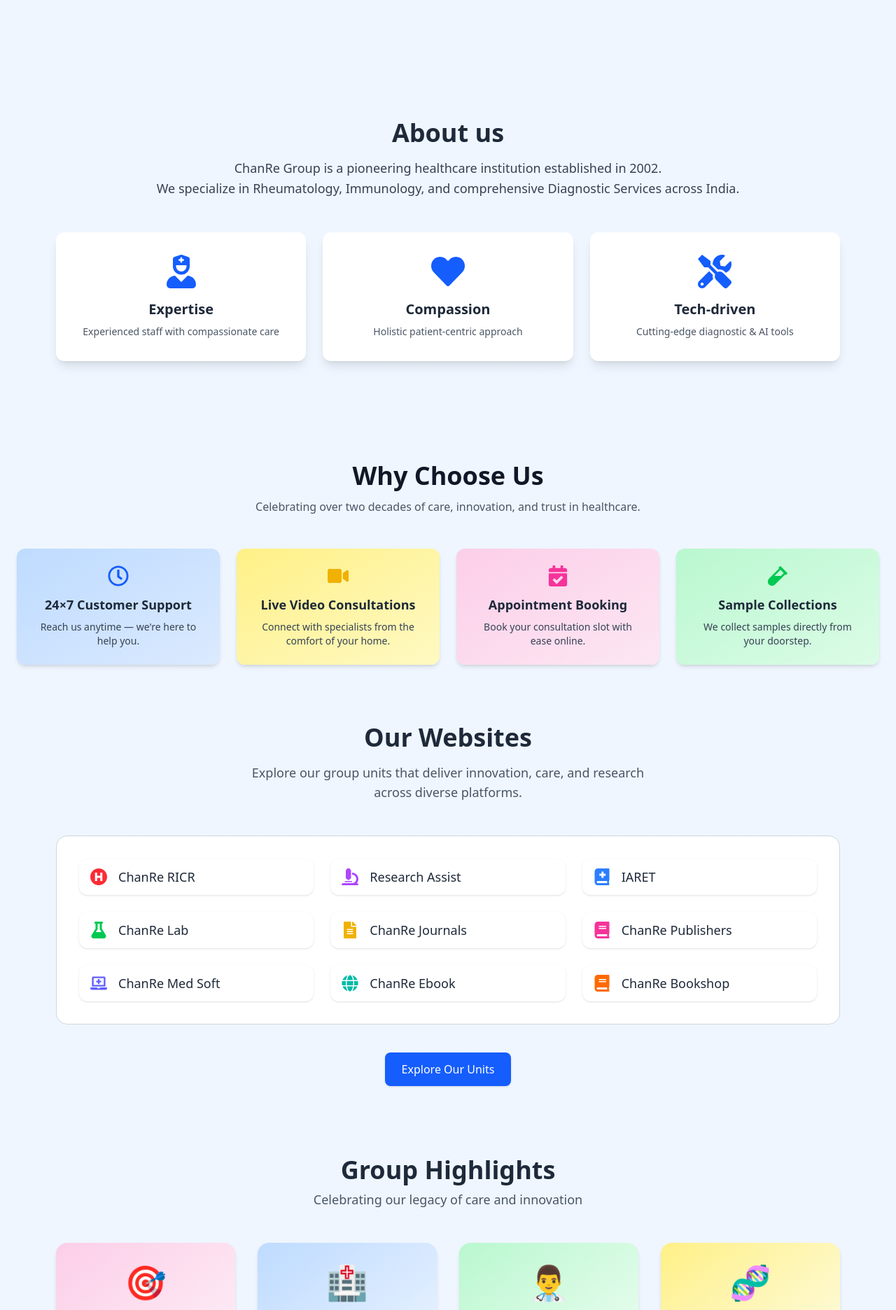
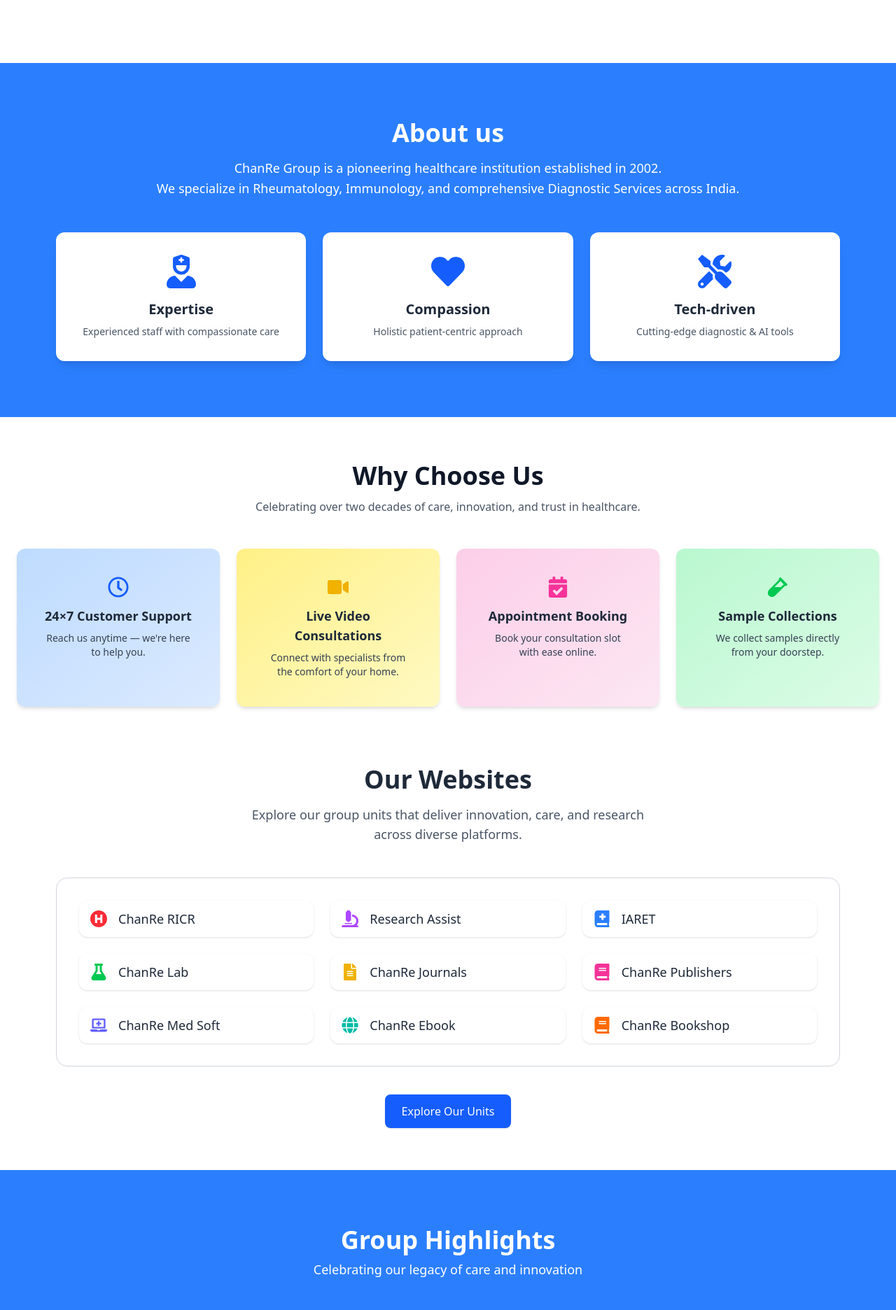
Before and after one commit to ManuJ1210/ChanRe, a React (Vite) app: page / in a window 1280 px wide. Shown: the part 579-2451 px from the top of the page at 70% size. Built offline with nearby package versions, Linux system fonts and the light colour scheme.

Commit message:
Updated sections-bg

```diff
--- a/src/components/Header.jsx
+++ b/src/components/Header.jsx
@@ -25,7 +25,7 @@
   };
 
   return (
-    <nav className="sticky top-0 z-50  bg-gradient-to-br from-blue-50 via-blue-50 to-blue-50 shadow-md">
+    <nav className="sticky top-0 z-50 bg-white shadow-md">
       <div className="max-w-screen-xl mx-auto px-4 sm:px-6 lg:px-8">
         <div className="flex justify-between items-center h-20">
 
--- a/src/components/Highlights.jsx
+++ b/src/components/Highlights.jsx
@@ -13,7 +13,7 @@
   const { ref, inView } = useInView({ triggerOnce: true });
 
   return (
-    <section ref={ref} className="py-20 px-6 md:px-20 mt-5">
+    <section ref={ref} className=" py-20 px-6 md:px-20 mt-15 bg-blue-500">
 
       <motion.div
         className="text-center mb-12"
@@ -22,8 +22,8 @@
         transition={{ duration: 0.6 }}
         viewport={{ once: true }}
       >
-        <h2 className="text-4xl font-bold text-gray-800">Group Highlights</h2>
-        <p className="text-gray-600 mt-2 text-base sm:text-lg">
+        <h2 className="text-4xl font-bold text-white">Group Highlights</h2>
+        <p className="text-white mt-2 text-base sm:text-lg">
           Celebrating our legacy of care and innovation
         </p>
       </motion.div>
--- a/src/components/aboutSection.jsx
+++ b/src/components/aboutSection.jsx
@@ -3,11 +3,11 @@
 
 const AboutSection = () => {
   return (
-    <section className="py-20 px-6 md:px-20">
+    <section className="py-20 px-6 md:px-20 bg-blue-500">
       <div className="max-w-6xl mx-auto">
 
         <motion.h2
-        className="text-4xl font-bold text-center mb-4 text-gray-800"
+        className="text-4xl font-bold text-center mb-4 text-white"
         initial={{ opacity: 0, y: -30 }}
         whileInView={{ opacity: 1, y: 0 }}
         transition={{ duration: 0.6 }}
@@ -18,7 +18,7 @@
 
 
         <motion.p
-          className="text-center text-lg text-gray-700 leading-relaxed px-2 sm:px-10 md:px-28"
+          className="text-center text-lg text-white leading-relaxed px-2 sm:px-10 md:px-28"
           initial={{ opacity: 0 }}
           whileInView={{ opacity: 1 }}
           transition={{ delay: 0.2, duration: 0.6 }}
--- a/src/components/footer.jsx
+++ b/src/components/footer.jsx
@@ -2,11 +2,12 @@
 
 function Footer() {
   return (
-    <footer className=" text-gray-700 py-16 px-6 md:px-20 ">
+    <>
+    <footer className=" text-white py-16 mt-20 px-6 md:px-20 bg-gray-800">
       <div className="max-w-7xl mx-auto grid grid-cols-1 sm:grid-cols-2 lg:grid-cols-3 gap-10">
 
         <div>
-          <h6 className="text-lg font-semibold text-blue-700 mb-4">Important Links</h6>
+          <h6 className="text-lg font-semibold text-white mb-4">Important Links</h6>
           <ul className="space-y-2">
             <li className="hover:text-blue-600 transition">ChanRe RICR</li>
             <li className="hover:text-blue-600 transition">Research Assist</li>
@@ -18,7 +19,7 @@
 
 
         <div>
-          <h6 className="text-lg font-semibold text-blue-700 mb-4">Company</h6>
+          <h6 className="text-lg font-semibold text-white mb-4">Company</h6>
           <ul className="space-y-2">
             <li className="hover:text-blue-600 transition">About Us</li>
             <li className="hover:text-blue-600 transition">Contact</li>
@@ -29,7 +30,7 @@
 
 
         <div>
-          <h6 className="text-lg font-semibold text-blue-700 mb-4">Follow Us</h6>
+          <h6 className="text-lg font-semibold text-white mb-4">Follow Us</h6>
           <div className="flex gap-6">
             <a href="#" className="hover:text-blue-600 transition">
               <FaFacebookF size={22} />
@@ -43,12 +44,14 @@
           </div>
         </div>
       </div>
+      </footer>
 
 
-      <div className="mt-12 text-center text-sm text-gray-500">
+      <div className="text-center text-md font-semibold text-white h-15 content-center bg-gray-900 ">
         © {new Date().getFullYear()} ChanRe Group. All rights reserved.
       </div>
-    </footer>
+      </>
+
   );
 }
 
--- a/src/index.css
+++ b/src/index.css
@@ -2,5 +2,5 @@
 @plugin "daisyui";
 
 body {
-  @apply bg-gradient-to-br from-blue-50 via-blue-50 to-blue-50;
+  @apply bg-white;
 }
--- a/src/pages/Homepage.jsx
+++ b/src/pages/Homepage.jsx
@@ -44,7 +44,7 @@
         Celebrating over two decades of care, innovation, and trust in healthcare.
       </motion.p>
 
-      <div className="mt-12 grid grid-cols-1 sm:grid-cols-2 lg:grid-cols-4 gap-6">
+      <div className="mt-12  grid grid-cols-1 sm:grid-cols-2 lg:grid-cols-4 gap-6">
         {[
           {
             title: "24×7 Customer Support",
@@ -73,7 +73,7 @@
         ].map((item, i) => (
           <motion.div
             key={i}
-            className={`bg-gradient-to-br ${item.gradient} p-6 rounded-xl shadow-md text-center`}
+            className={`bg-gradient-to-br ${item.gradient} p-10 rounded-xl shadow-md text-center`}
             whileInView={{ opacity: 1, y: 0 }}
             initial={{ opacity: 0, y: 40 }}
             transition={{ duration: 0.4, delay: i * 0.1 }}
```
